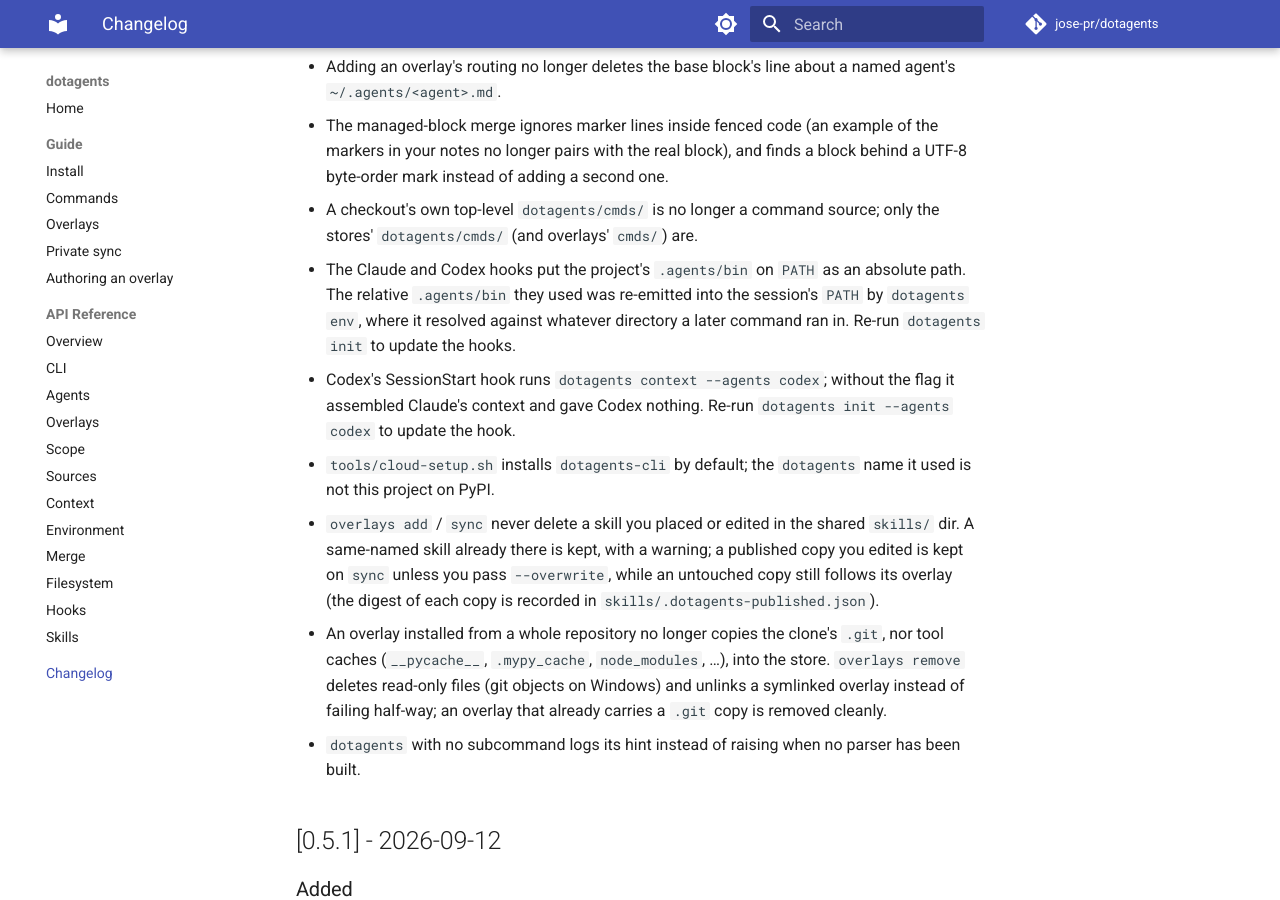
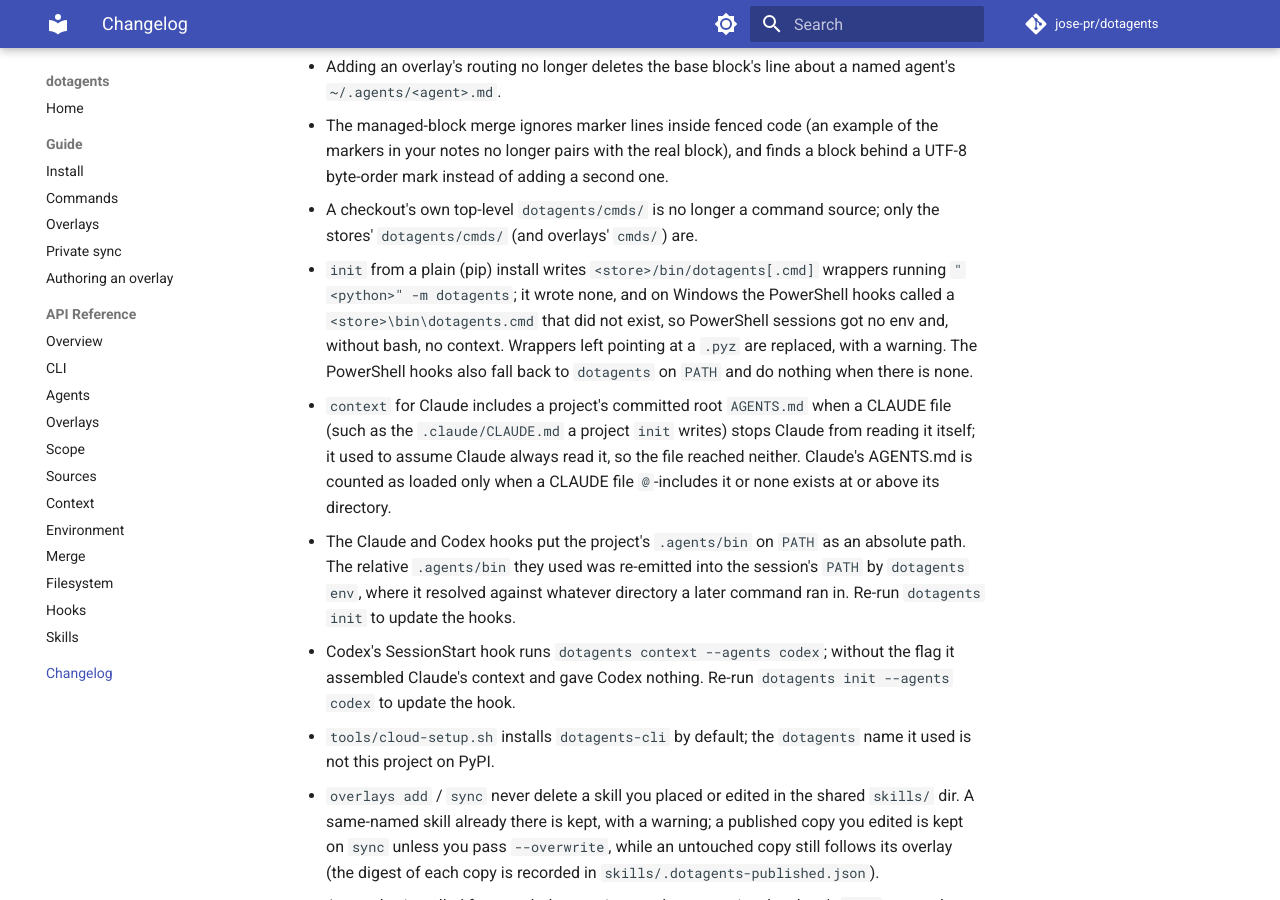
Before and after one commit to jose-pr/dotagents, an MkDocs documentation site: the page built from docs/changelog.md, in a window 1280 px wide and 900 px high, scrolled down 1750 px. Built offline with MkDocs 1.6.1 and Material for MkDocs 9.7.7, drawn with Linux system fonts in a browser that asks for light colours; comment, search, counter and statistics services are not loaded.

Commit message:
docs: wrappers for plain installs, Claude's AGENTS.md fallback

```diff
--- a/CHANGELOG.md
+++ b/CHANGELOG.md
@@ -76,6 +76,17 @@ and this project adheres to [Semantic Versioning](https://semver.org/).
   block behind a UTF-8 byte-order mark instead of adding a second one.
 - A checkout's own top-level `dotagents/cmds/` is no longer a command source;
   only the stores' `dotagents/cmds/` (and overlays' `cmds/`) are.
+- `init` from a plain (pip) install writes `<store>/bin/dotagents[.cmd]`
+  wrappers running `"<python>" -m dotagents`; it wrote none, and on Windows the
+  PowerShell hooks called a `<store>\bin\dotagents.cmd` that did not exist, so
+  PowerShell sessions got no env and, without bash, no context. Wrappers left
+  pointing at a `.pyz` are replaced, with a warning. The PowerShell hooks also
+  fall back to `dotagents` on `PATH` and do nothing when there is none.
+- `context` for Claude includes a project's committed root `AGENTS.md` when a
+  CLAUDE file (such as the `.claude/CLAUDE.md` a project `init` writes) stops
+  Claude from reading it itself; it used to assume Claude always read it, so
+  the file reached neither. Claude's AGENTS.md is counted as loaded only when a
+  CLAUDE file `@`-includes it or none exists at or above its directory.
 - The Claude and Codex hooks put the project's `.agents/bin` on `PATH` as an
   absolute path. The relative `.agents/bin` they used was re-emitted into the
   session's `PATH` by `dotagents env`, where it resolved against whatever
```
Also changed, not shown: docs/guide/install.md (+3 -2 lines), src/dotagents/AGENTS.md (+2 -1 lines).
